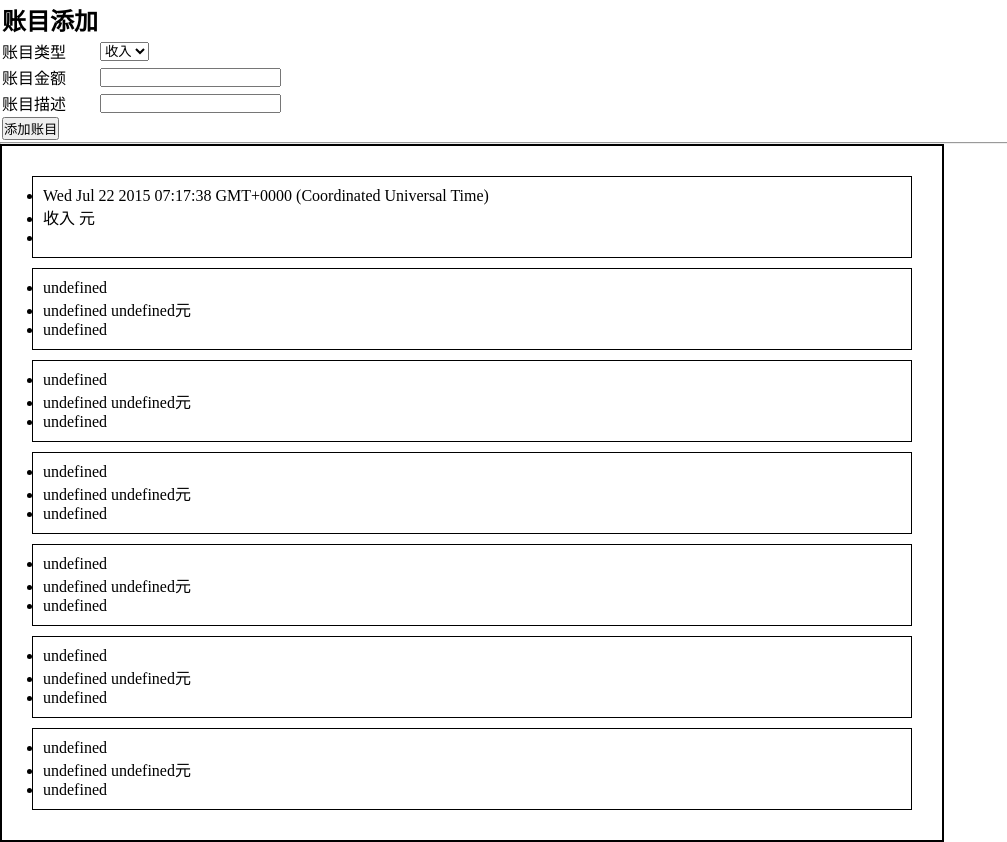
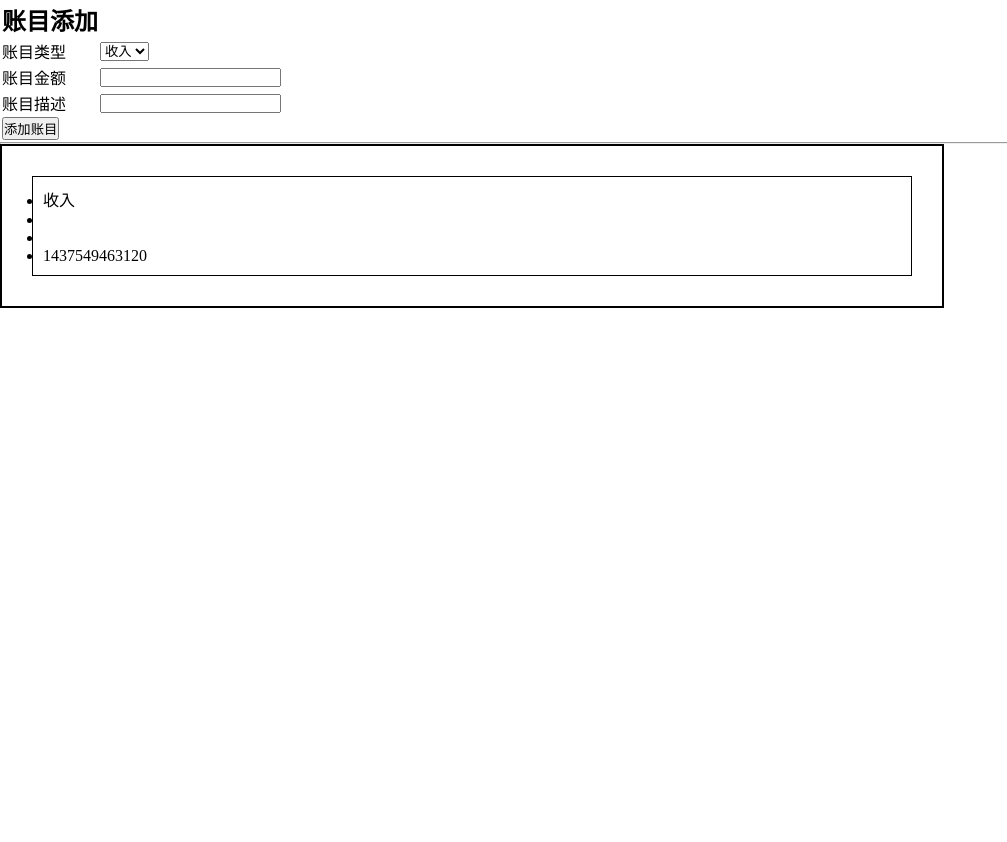
Before and after one commit to smartMao/Walker-task, a plain HTML site: page index.html in a window 1280 px wide. Both pictures are taken after a click on the button "添加账目". Shown: the whole page, without its empty margins (0-1007 px from the left). After the commit the page ends 800 px from the top, so only its background shows below. Drawn offline with Linux system fonts and the light colour scheme.

Commit message:
解决LocalStorage数据结构的BUG

```diff
--- a/index.html
+++ b/index.html
@@ -47,7 +47,8 @@
 	</tr>
 
 	<tr>
-		<td><button id="add-account">添加账目</button></td>
+		<td><button id="add-account" onclick="saveStroage()">添加账目</button></td>
+
 	</tr>
 
 
@@ -62,4 +63,4 @@
 
 </body>
 </html>
-<script type="text/javascript" src="test.js"></script>
+<script type="text/javascript" src="test2.js"></script>
--- a/test.js
+++ /dev/null
@@ -1,69 +0,0 @@
-var addAccount   = document.getElementById('add-account');
-var accountType  = document.getElementById('account-type');
-var accountMoney = document.getElementById('account-money');
-var accountDesc  = document.getElementById('account-desc');
-var accountList  = document.getElementById('account-list');
-var date = new Date();
-
-addAccount.onclick = function(){
-
-	var random = Math.random();
-
-	var accountTypeKey  = random + ' accountType';
-	var	accountMoneyKey = random + ' accountMoney';
-	var	accountDescKey  = random + ' accountDesc';
-	var	accountDateKey  = random + ' accountDate';
-
-	localStorage.setItem( accountTypeKey  , accountType.value);
-	localStorage.setItem( accountMoneyKey , accountMoney.value);
-	localStorage.setItem( accountDescKey  , accountDesc.value);
-	localStorage.setItem( accountDateKey  , date);
-
-
-	var content = "<ul><li>"+ localStorage.getItem(accountDateKey) +"</li><li>"+ localStorage.getItem(accountTypeKey) +" "+ localStorage.getItem(accountMoneyKey) +"元</li><li>"+ localStorage.getItem(accountDescKey) +"</li></ul>";
-
-	var element = document.createElement("div");
-	element.innerHTML = content; //  创建一个div元素节点, 并把content内容放进此节点内
-
-	var firstChild = accountList.getElementsByTagName('div')[0];
-	accountList.insertBefore( element , firstChild); // insert到第一个div节点之前
-
-}
-
-/*
-
-	页面加载时调用
-	显示出localStorage里的所有数据
- */
-
-function loadingAccount(){
-
-	//localStorage.clear();
-
-	//console.log(localStorage);
-
-	for(var k in localStorage){
-		//console.log(k);
-
-		var splitArr = k.split(' ');
-
-		if( tag == splitArr[0] ){ // 俩标记值如果重复,则还在重复范围内,不输出.
-			//document.write('1');
-		}else{
-
-			var content = "<ul><li>"+ localStorage[splitArr[0] + ' accountDate'] +"</li><li>"+ localStorage[splitArr[0] + ' accountType'] +" "+ localStorage[splitArr[0] + ' accountMoney'] +"元</li><li>"+ localStorage[splitArr[0] + ' accountDesc'] +"</li></ul>";
-
-			var element = document.createElement("div");
-			element.innerHTML = content;
-
-			accountList.appendChild(element);
-		}
-
-		var tag = splitArr[0]; // 把第一次循环的localStorage数组 标记值 记录, 用于第二次循环时判断标记值是否重复.
-
-	}
-
-}
-
-
-loadingAccount();
--- /dev/null
+++ b/test2.js
@@ -0,0 +1,50 @@
+var addAccount   = document.getElementById('add-account');
+var accountType  = document.getElementById('account-type');
+var accountMoney = document.getElementById('account-money');
+var accountDesc  = document.getElementById('account-desc');
+var accountList  = document.getElementById('account-list');
+
+
+function saveStroage(){
+
+	var time = new Date().getTime();
+	var data = new Object();
+
+	data.accountType  = accountType.value;
+	data.accountMoney = accountMoney.value;
+	data.accountDesc  = accountDesc.value;
+	data.accountTime  = time;
+
+	strData = JSON.stringify( data ); // 将对象转换为 json 格式字符串
+	localStorage.setItem( data.accountTime , strData ); // 账目时间戳做 key
+
+	//localStorage.clear();
+	var content = "<ul><li>"+ data.accountType +"</li><li>"+ data.accountMoney +"</li><li>"+ data.accountDesc +"</li><li>"+ data.accountTime +"</li></ul>";
+
+	var element = document.createElement("div");
+	element.innerHTML = content; //  创建一个div元素节点, 并把content内容放进此节点内
+
+	var firstChild = accountList.getElementsByTagName('div')[0];
+	accountList.insertBefore( element , firstChild); // insert到第一个div节点之前
+
+
+}
+
+function findAllStroage(){
+
+	for( k in localStorage ){
+
+		var dataObj = JSON.parse( localStorage.getItem(k) ); // 循环地把每一条字符串数据解析回JSON对象
+		console.log(dataObj);
+		var content = "<ul><li>"+ dataObj.accountType +"</li><li>"+ dataObj.accountMoney +"</li><li>"+ dataObj.accountDesc +"</li><li>"+ dataObj.accountTime +"</li></ul>";
+
+		var element = document.createElement("div");
+		element.innerHTML = content;
+
+		var firstChild = accountList.getElementsByTagName('div')[0];
+		accountList.insertBefore( element , firstChild); // insert到第一个div节点之前
+	}
+
+}
+
+findAllStroage();
```
